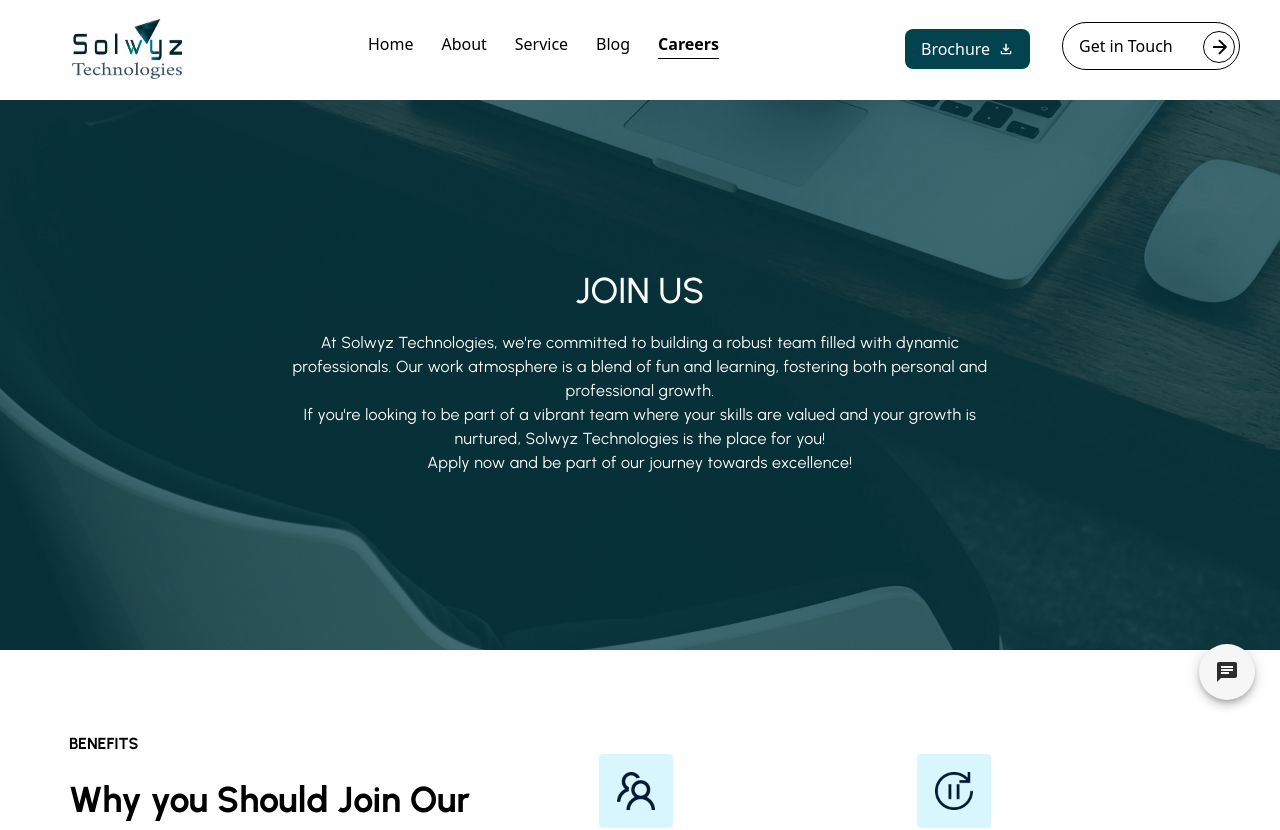
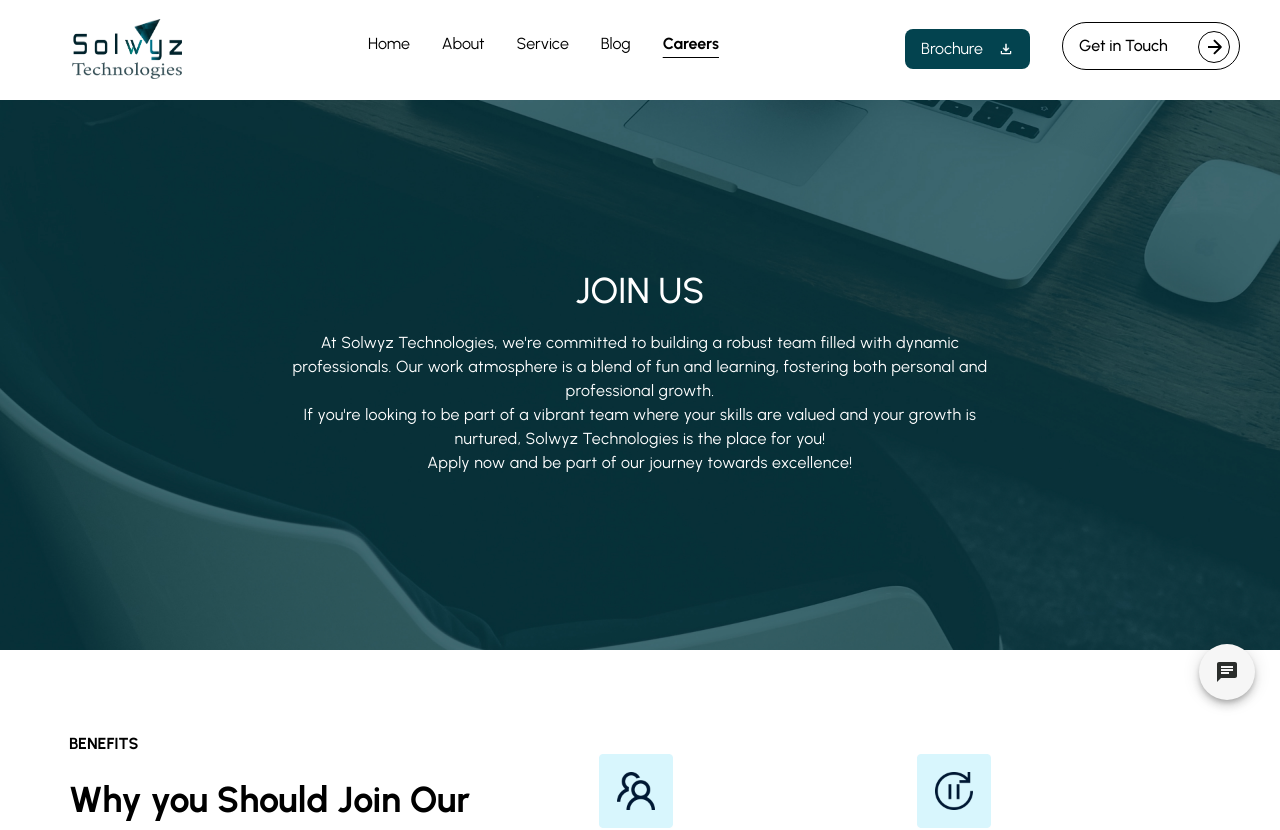
Before and after one commit to Vaishak2/Solwyz-web, a React (Create React App) app: page /careers in a window 1280 px wide. Shown: the top 830 px of the page. Built offline with nearby package versions, Linux system fonts and the light colour scheme; the HTML template or start-up script is replaced by a standard one.

Commit message:
font corrections added

```diff
--- a/src/Components/Footer/Footer.js
+++ b/src/Components/Footer/Footer.js
@@ -62,7 +62,7 @@ function Footer() {
     };
 
     return (
-        <div className='main_footer_container bg-Footer_BackDrop bg-cover text-white h-auto text-left relative pb-10'>
+        <div className='main_footer_container bg-Footer_BackDrop bg-cover text-white h-auto text-left relative pb-10 font-urbanist'>
             <div className='sm:flex justify-between sm:pt-[56px] pt-[52px] sm:px-[102px] px-[16px]'>
 
                 <div>
--- a/src/Components/GoogleMap/GoogleMap.js
+++ b/src/Components/GoogleMap/GoogleMap.js
@@ -3,7 +3,7 @@ import React from 'react';
 function GoogleMap() {
     return (
         <div className="Location pt-12">
-            <div className='text-[55px] tracking-wider'>
+            <div className='text-[55px] font-urbanist tracking-wider'>
                 <span className='font-semibold'>Locate </span>
                 <span className='font-thin'>Us</span>
             </div>
--- a/src/Components/Home/Home.js
+++ b/src/Components/Home/Home.js
@@ -11,7 +11,7 @@ import EmpoweringSection from '../EmpoweringSection/EmpoweringSection'
 function Home() {
 
   return (
-    <div>
+    <div className = "font-urbanist" >
       <Banner/>
       <AboutUs/>
       <Services/>
--- a/src/Components/Navbar/Navbar.js
+++ b/src/Components/Navbar/Navbar.js
@@ -18,7 +18,7 @@ function Navbar() {
   };
 
   return (
-    <div className="bg-white md:px-auto fixed lg:h-[100px] h-[60px] w-full z-50 start-0">
+    <div className="bg-white md:px-auto fixed lg:h-[100px] h-[60px] w-full z-50 start-0 font-urbanist">
       <div className="sm:pl-[72px] sm:pr-[40px] px-4 w-full text-white md:order-1 flex items-center justify-between">
         <div className="flex items-center">
           <Link
```
